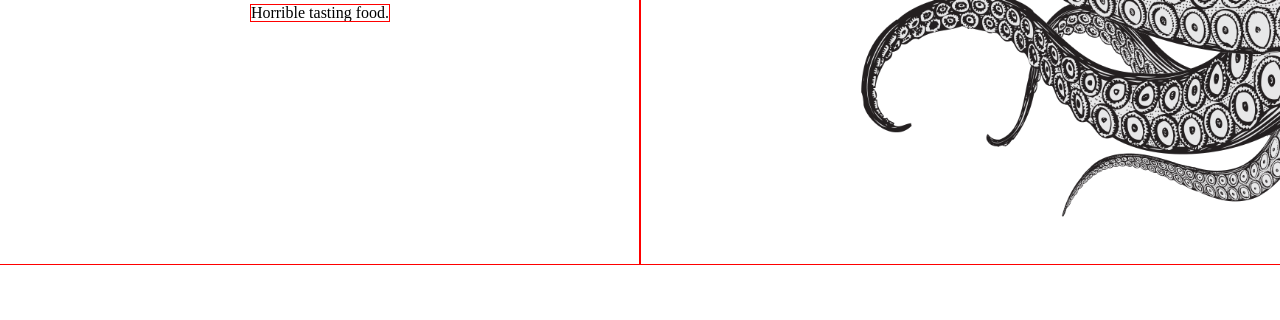
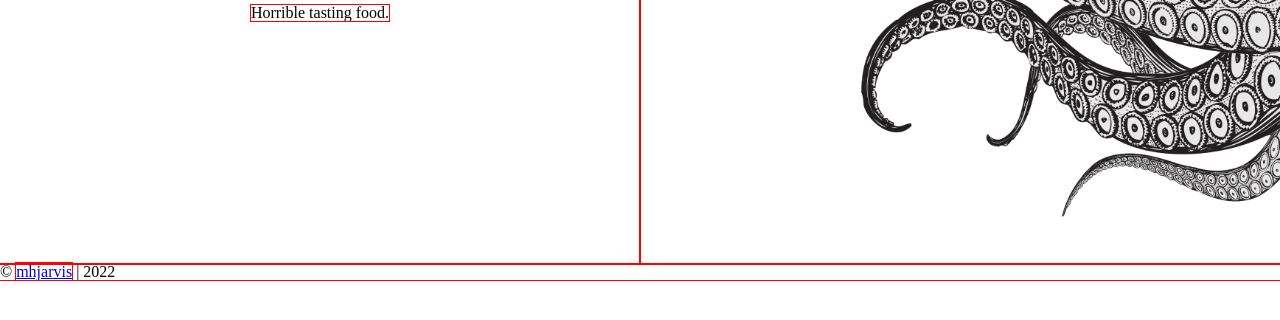
Before and after one commit to mhjarvis/restaurant-page-using-webpack, a website built with webpack: page dist/index.html in a window 1280 px wide. Shown: the part 456-776 px from the top of the page. Built offline with nearby package versions, Linux system fonts and the light colour scheme; a web font is replaced by a local one.

Commit message:
Add footer content with link

```diff
--- a/dist/index.html
+++ b/dist/index.html
@@ -34,7 +34,9 @@
 
         </main>
 
-
+        <footer id="footer">
+            <h6 id="copyright">&#169; <a href="https://github.com/mhjarvis" id="github-link">mhjarvis</a> | 2022</h6>
+        </footer>
 
 
 
```
